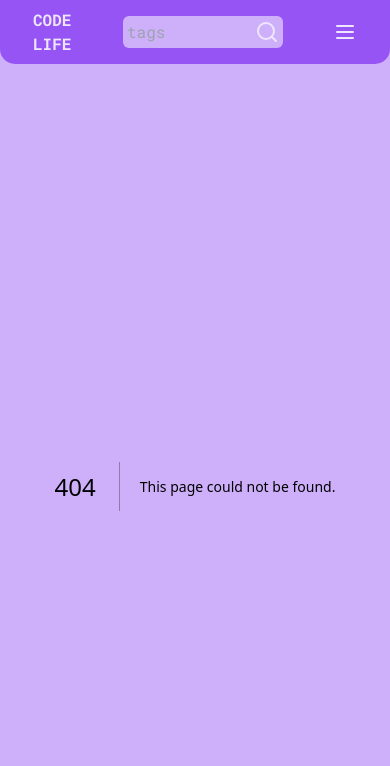
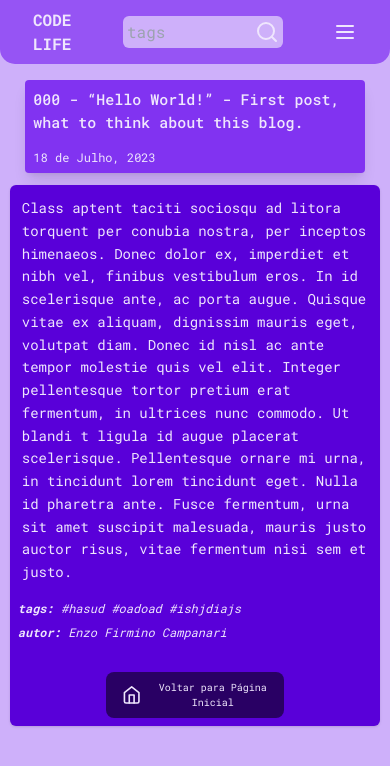
Before and after one commit to PedroCavallaro/Code-Life-Blog, a Next.js app in the folder web/: page /posts/1 in a window 390 px wide. Before the commit this address had no page. Shown: the top 766 px of the page. Built offline with nearby package versions, Linux system fonts and the light colour scheme.

Commit message:
feat: post page mobile

```diff
--- /dev/null
+++ b/web/src/app/components/posts/PostBody.tsx
@@ -0,0 +1,37 @@
+import { Home } from "lucide-react";
+import Link from "next/link";
+
+interface PostBodyParams {
+  content: string;
+  tags: Array<string>;
+  author: string;
+}
+
+export default function PostBody(params: PostBodyParams) {
+  return (
+    <div className="w-[95%] bg-purple-600 text-purple-50 mt-3 mb-3 p-2 rounded-md shadow">
+      <p className="m-1 text-sm leading-relaxed">{params.content}</p>
+      <div className="text-xs italic mt-4 flex flex-col gap-2">
+        <p>
+          <b>tags: </b>
+          {params.tags.toString().replaceAll(",", " ")}
+        </p>
+        <p className="">
+          <b>autor: </b>
+          {params.author}
+        </p>
+      </div>
+      <div className="flex items-center justify-center mt-8">
+        <div className="bg-purple-900 w-[50%]  rounded-lg ">
+          <Link
+            href={"/"}
+            className="text-[10px] flex gap-2 p-2 items-center text-center"
+          >
+            <Home className="ml-2" />
+            Voltar para Página Inicial
+          </Link>
+        </div>
+      </div>
+    </div>
+  );
+}
--- /dev/null
+++ b/web/src/app/components/posts/PostTitle.tsx
@@ -0,0 +1,13 @@
+interface titleParams {
+  title: string;
+  date: string;
+}
+
+export default function PostTitle(params: titleParams) {
+  return (
+    <div className="bg-purple-400 w-[87%] text-purple-50 mt-4 p-2 text-[15px] rounded shadow-lg ">
+      <p className="font-medium">{params.title}</p>
+      <p className="mt-4 text-xs">{params.date}</p>
+    </div>
+  );
+}
--- /dev/null
+++ b/web/src/app/posts/[post]/page.tsx
@@ -0,0 +1,27 @@
+import PostBody from "@/app/components/posts/PostBody";
+import PostTitle from "@/app/components/posts/PostTitle";
+
+interface pageProps {
+  title: string;
+}
+
+export default function page() {
+  return (
+    <main className="flex flex-col items-center">
+      <PostTitle
+        title={
+          "000 - “Hello World!” - First post, what to think about this blog."
+        }
+        date={"18 de Julho, 2023"}
+      />
+
+      <PostBody
+        content={
+          "Class aptent taciti sociosqu ad litora torquent per conubia nostra, per inceptos himenaeos. Donec dolor ex, imperdiet et nibh vel, finibus vestibulum eros. In id scelerisque ante, ac porta augue. Quisque vitae ex aliquam, dignissim mauris eget, volutpat diam. Donec id nisl ac ante tempor molestie quis vel elit. Integer pellentesque tortor pretium erat fermentum, in ultrices nunc commodo. Ut blandi t ligula id  augue placerat scelerisque. Pellentesque ornare mi urna, in tincidunt lorem tincidunt eget. Nulla id pharetra ante. Fusce fermentum, urna sit amet suscipit malesuada, mauris justo auctor risus, vitae fermentum nisi sem et justo."
+        }
+        tags={["#hasud", "#oadoad", "#ishjdiajs"]}
+        author={"Enzo Firmino Campanari"}
+      />
+    </main>
+  );
+}
```
